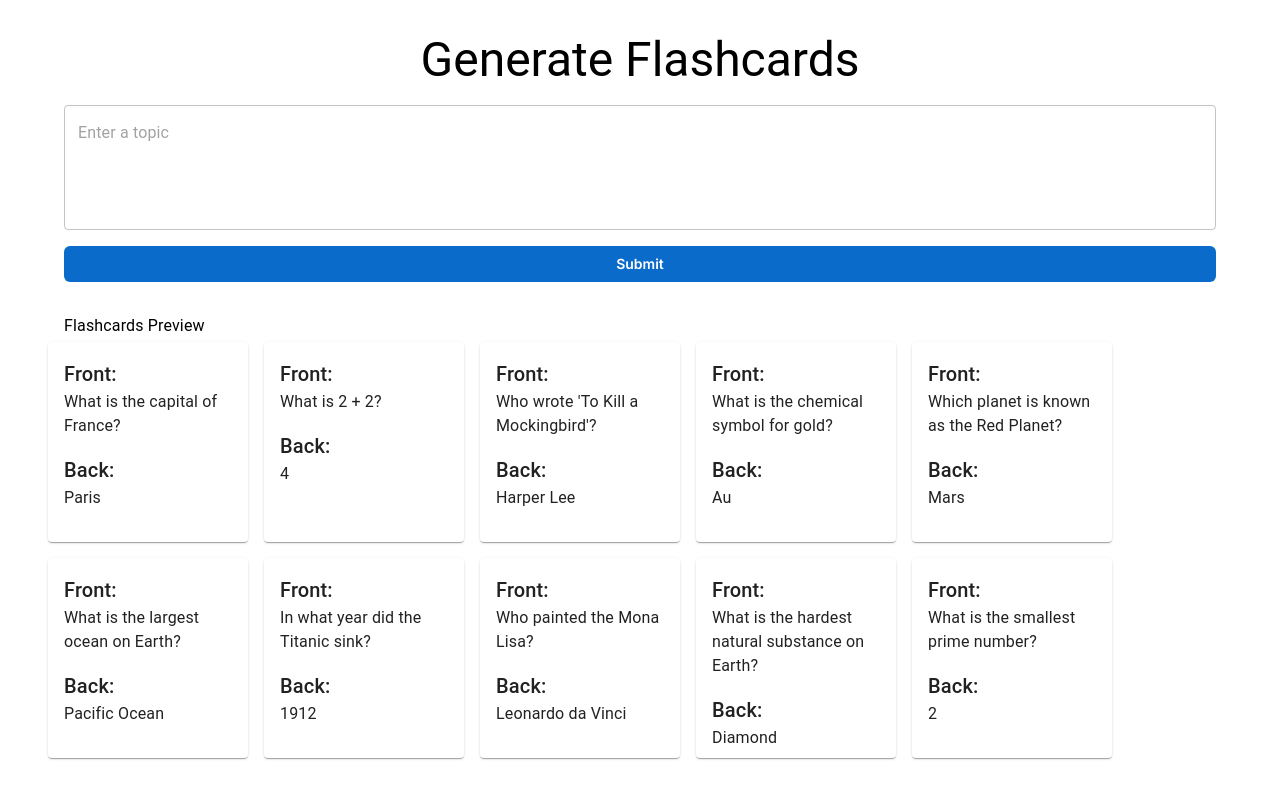
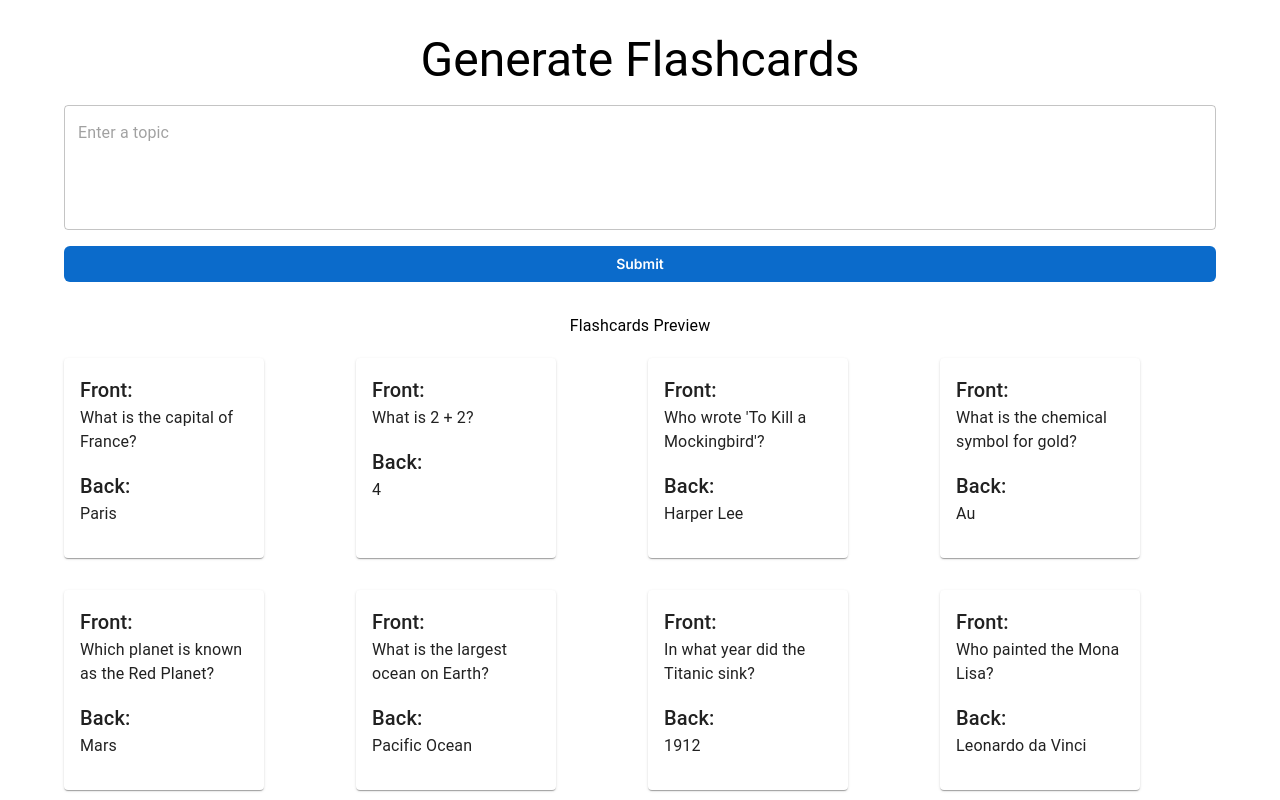
Before and after one commit to MarleyWulf/AI-Flashcards, a Next.js app: page / in a window 1280 px wide. Shown: the top 800 px of the page. Built offline with nearby package versions, Linux system fonts and the light colour scheme.

Commit message:
make it look better

```diff
--- a/app/page.js
+++ b/app/page.js
@@ -100,17 +100,14 @@ export default function Home() {
           Submit
         </Button>
       </Box>
-      <Box sx={{ mt: 4 , alignSelf: "center"}}>
+      <Box sx={{ mt: 4, display: 'flex',flexDirection:"column", justifyContent: 'center', alignItems: 'center'}}>
         {/** use grid, set each box with a value of 3, use space evenly? */}
         <Typography sx = {{marginBottom:"20px"}}> Flashcards Preview</Typography>
-        <Grid container spacing={2}>
-          { flashcard.map((flashcard, index) => (
-            <Card sx= {{
-              width: 200,
-               height: 200,
-               mb: 2,
-               mr:2
-               }} onClick={() => setIsFront(!isFront)}>
+        <Box sx={{ display: 'flex', justifyContent: 'center', width: '100%' }}>
+    <Grid container spacing={2} justifyContent="center">
+      {flashcard.map((flashcard, index) => (
+        <Grid item xs={3} key={index}>
+          <Card sx={{ width: 200, height: 200, mb: 2 }} onClick={() => setIsFront(!isFront)}>
             <CardContent>
               <Typography variant="h6">Front:</Typography>
               <Typography>{flashcard.front}</Typography>
@@ -120,9 +117,10 @@ export default function Home() {
               <Typography>{flashcard.back}</Typography>
             </CardContent>
           </Card>
-          ))
-          }
         </Grid>
+      ))}
+    </Grid>
+  </Box>
       </Box>
     </Container>
   );
```
Lines whose indentation alone changed are shown as unchanged.
